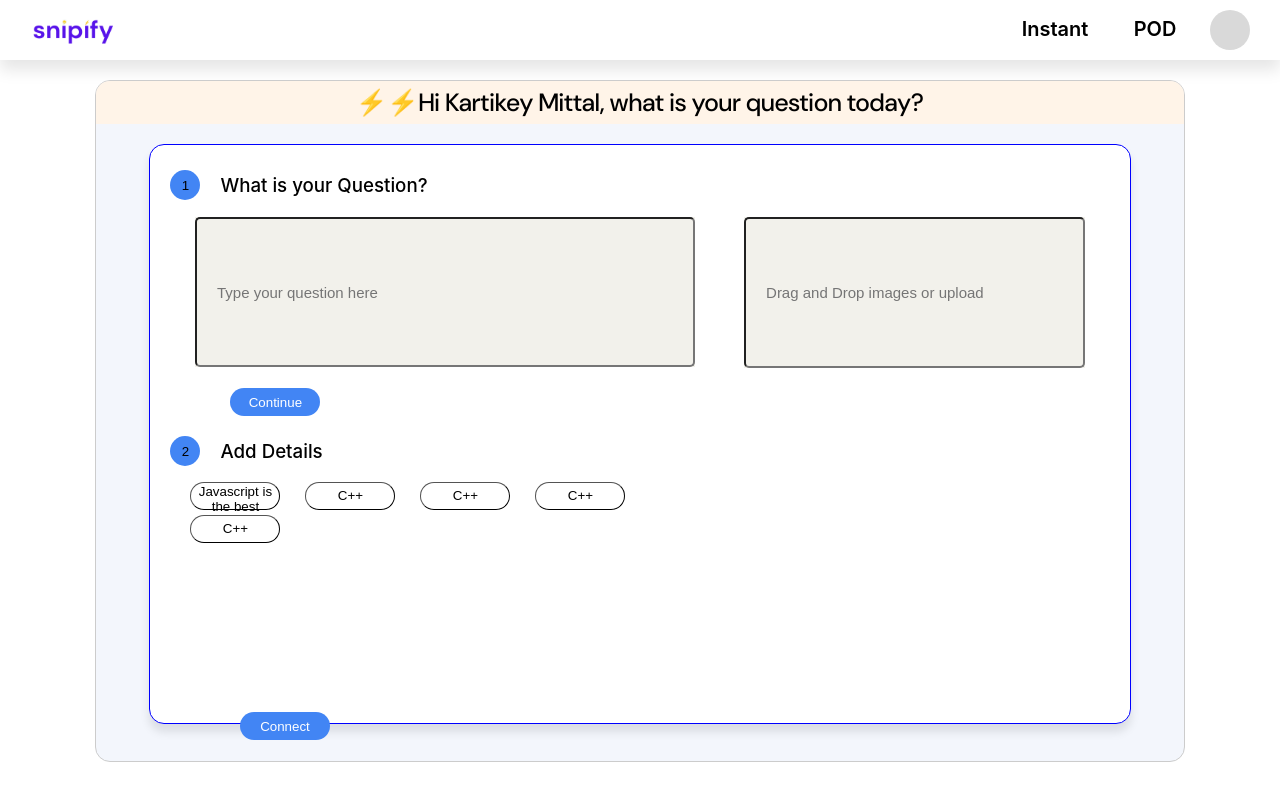
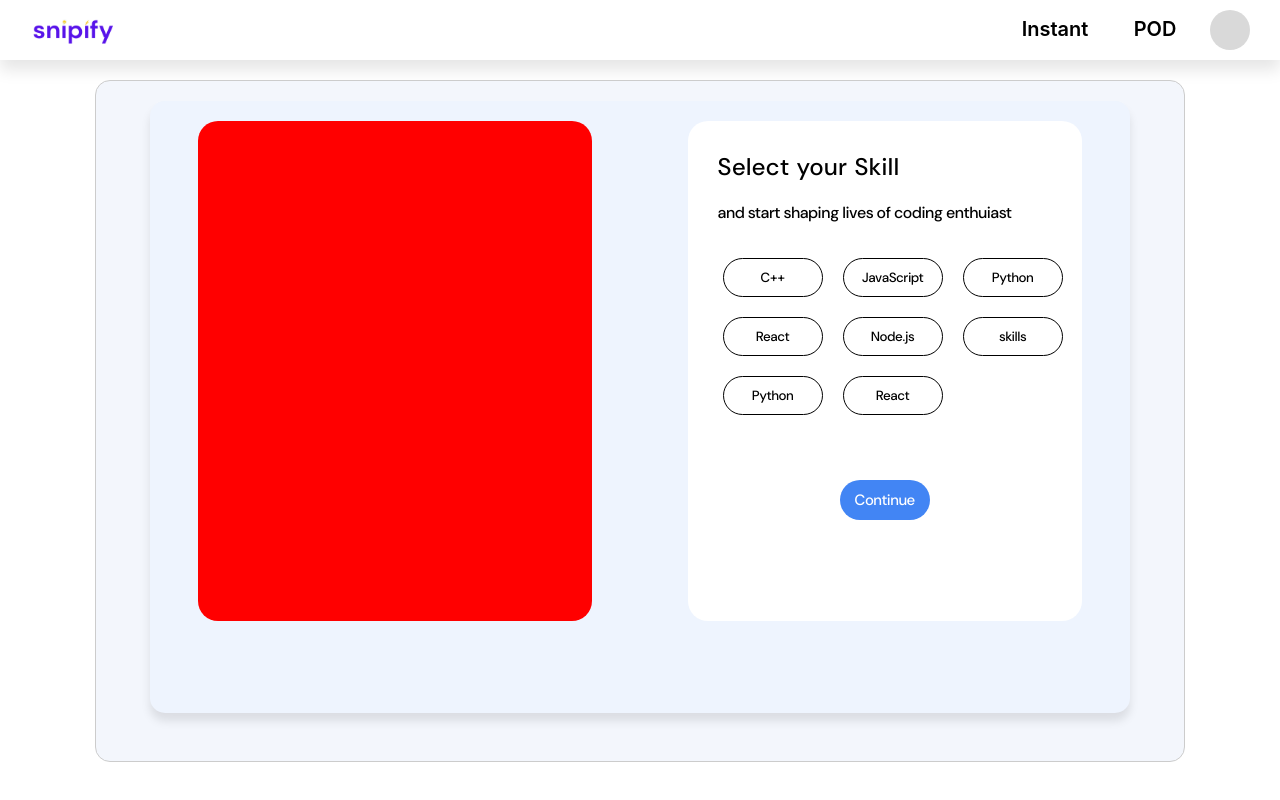
Before and after one commit to kartikey-mittal/snipify, a React (Create React App) app: page /test/Aviral in a window 1280 px wide. Built offline with nearby package versions, Linux system fonts and the light colour scheme.

Commit message:
2nd aviral

```diff
--- a/src/learner/Home.jsx
+++ b/src/learner/Home.jsx
@@ -110,10 +110,9 @@ const Home = () => {
         : 'Drag and Drop\nor Click to Upload';
 
 
-    const buttonWidth = '10%';
+
     const bgColor = 'white';
     const textColor = 'black';
-    const bwwidth = 0.2;
     const selectedBgColor = '#4285F4';
     const selectedTextColor = 'white';
     const initialBorderRadius = 50;
--- a/src/learner/HomeAviral.jsx
+++ b/src/learner/HomeAviral.jsx
@@ -1,7 +1,24 @@
-import React from 'react';
+import React,{useState} from 'react';
 import Button from '../components/Buttonitis';
 
+const skillsData = ['C++', 'JavaScript', 'Python', 'React', 'Node.js',"skills",'Python', 'React',];
+
+
 const HomeAviral = () => {
+    const [selectedSkill, setSelectedSkill] = useState(null);
+
+    const selectedBgColor = '#4285F4';
+    const selectedTextColor = 'white';
+    const initialBorderRadius = 50;
+    const borderColor = 'black';
+    const borderWidth = '0.2px';
+    const bgColor="white";
+    const textColor="black";
+
+    const handleSkillClick = (index) => {
+        setSelectedSkill(index);
+    };
+
     const homeStyle = {
         height: '80vh', // Set height to 80% of the viewport height
         display: 'flex',
@@ -21,85 +38,89 @@ const HomeAviral = () => {
         backgroundColor:'#F3F6FC'
     };
 
-    const headingStyle = {
-        width: '100%',
-        backgroundColor: '#FFF4E8',
-        fontSize: 25,
-        fontFamily: 'DMM',
-        fontWeight: 500,
-        paddingTop: 5,
-        paddingBottom: 5,
 
-    };
 
     const mainboxStyle = {
         width: '90%',
-        height: '85%',
-        backgroundColor: 'white',
+        height: '90%',
+        backgroundColor: "#EEF4FE",
         borderRadius: 15,
         margin: 'auto', // Center horizontally
         marginTop: '20px', // Add space from the heading
-        border: '1px solid blue', // Add border with blue color
         boxShadow: '0px 08px 10px rgba(0, 0, 0, 0.1)',
     };
 
-    const buttonWidth = '10%';
-    const bgColor="white";
-    const textColor="black";
-    const bwwidth=0.2;
+
 
     return (
         <div style={homeStyle}>
             <div style={contentStyle}>
-                <div style={headingStyle}>⚡⚡Hi Kartikey Mittal, what is your question today?</div>
+
                 <div style={mainboxStyle}>
-                    <div style={{padding:'10px 20px'  ,textAlign:"left"}}>
-                        <div style={{display:"flex"}}>
-                    <button style={{backgroundColor:"#4285f4",borderRadius:"50%",width:30,height:30 ,marginRight:20,marginTop:15 ,border:"none"}}>1</button>
-                    <h3 style={{fontWeight:500}}>What is your Question?</h3>
+                    {/* eded */}
+                    <div style={{display: "flex", justifyContent: "space-around", alignItems: "center"}}>
+                        <div style={{width: 394, height: 500, backgroundColor: "red",marginTop:20,borderRadius:20}}></div>
+                        <div style={{width: 394, height: 500, backgroundColor: "white",marginTop:20,borderRadius:20}}>
+                            <div style={{margin:"30px 30px",textAlign:"left"}}>
+                                <h2 style={{fontWeight:500,fontFamily: 'DMM',wordSpacing:1,letterSpacing:1}}>Select your Skill</h2>
+                                <p style={{fontFamily: 'DMM'}}>and start shaping lives of coding enthuiast</p>
+                            </div>
+
+
+                            <div
+                                style={{
+                                    display: 'flex',
+                                    flexWrap: 'wrap',
+                                    width: '100%',
+                                    gap: 10,
+                                    marginLeft: 30,
+                                }}
+                            >
+                                {skillsData.map((skill, index) => (
+                                    <button
+                                        key={index}
+                                        onClick={() => handleSkillClick(index)}
+                                        style={{
+                                            backgroundColor: selectedSkill === index ? selectedBgColor : bgColor,
+                                            color: selectedSkill === index ? selectedTextColor : textColor,
+                                            borderRadius: initialBorderRadius,
+                                            border: `1px solid ${borderColor}`,
+                                            borderWidth: borderWidth,
+                                            fontFamily: 'DMM',
+                                            padding: '10px',
+                                            outline: 'none',
+                                            margin: '5px',
+                                            minWidth:'100px',
+                                            whiteSpace: 'nowrap',
+                                        }}
+                                    >
+                                        {skill}
+                                    </button>
+                                ))}
+                            </div>
+                            <div style={{ marginTop: 60}}>
+                            <button
+                                style={{
+                                    fontFamily: 'DMM',
+                                    fontSize: 15,
+                                    color: 'white',
+                                    backgroundColor: '#4285F4',
+                                    borderRadius: 50,
+                                    border: 'none',
+                                    outline: 'none',
+                                    padding: 10,
+                                    paddingLeft: 15,
+                                    paddingRight: 15,
+                                }}
+                            >
+                                Continue
+                            </button>
+
+                        </div>
+                        </div>
                     </div>
 
-                    <div style={{marginTop:2,display:"flex",justifyContent:"space-around"}}>
-                    <label style={{ width: 500, height: 150, backgroundColor: "#F2F1EB" }}>
-                        <input
-
-                            type="text"
-                            placeholder="Type your question here"
-                            style={{ width: "100%", height: "100%", paddingLeft: 20, fontWeight: "400",fontSize:15, boxSizing: "border-box",backgroundColor: "#F2F1EB",borderRadius:5 }}
-                        />
-                        </label>
-                        <label style={{ width: 341, height: 151, backgroundColor: "#F2F1EB" }}>
-                        <input
-                            type="text"
-                            placeholder="Drag and Drop images or upload"
-                            style={{ width: "100%", height: "100%", paddingLeft: 20, fontWeight: "400",fontSize:15, boxSizing: "border-box",backgroundColor: "#F2F1EB",borderRadius:5 }}
-                        />
-                        </label>
-                    </div>
-
-                    <div style={{marginTop:20,marginLeft:40}}>
-                    <Button label="Continue"  />
-                    </div>
-                    <div style={{display:"flex",marginTop:5}}>
-                    <button style={{backgroundColor:"#4285F4",borderRadius:"50%",width:30,height:30 ,marginRight:20,marginTop:15,border:"none"}}>2</button>
-                    <h3 style={{fontWeight:500}}>Add Details</h3>
-                    </div>
-                    <div style={{ display: 'flex', flexWrap: 'wrap', width: "50%", gap: 5 }}>
-
-                    <Button label="Javascript is the best" bgColor={bgColor} bwwidth={bwwidth} textColor={textColor} style={{ width: buttonWidth }} />
-                    <Button label="C++" bgColor={bgColor} bwwidth={bwwidth} textColor={textColor} style={{ width: buttonWidth }} />
-                    <Button label="C++" bgColor={bgColor} bwwidth={bwwidth} textColor={textColor} style={{ width: buttonWidth }} />
-                    <Button label="C++" bgColor={bgColor} bwwidth={bwwidth} textColor={textColor} style={{ width: buttonWidth }} />
-                    <Button label="C++" bgColor={bgColor} bwwidth={bwwidth} textColor={textColor} style={{ width: buttonWidth }} />
-
-
-                </div>
-
-                </div>
-                <div style={{position:"absolute",left:220,bottom:60}}>
-                <Button label="Connect"/>
-
-                </div>
+                    {/* ss */}
                 </div>
             </div>
         </div>
--- a/src/team/Aviral.js
+++ b/src/team/Aviral.js
@@ -1,7 +1,6 @@
 import React from "react"
 import Navbar from "../Navbar";
 import HomeAviral from "../learner/HomeAviral";
-import Button from "../components/Buttonitis";
 
 
 const Aviral = () => {
@@ -9,7 +8,7 @@ const Aviral = () => {
     <div>
       <Navbar/>
       <HomeAviral/>
-      {/* <Button/> */}
+
     </div>
   )
 };
```
